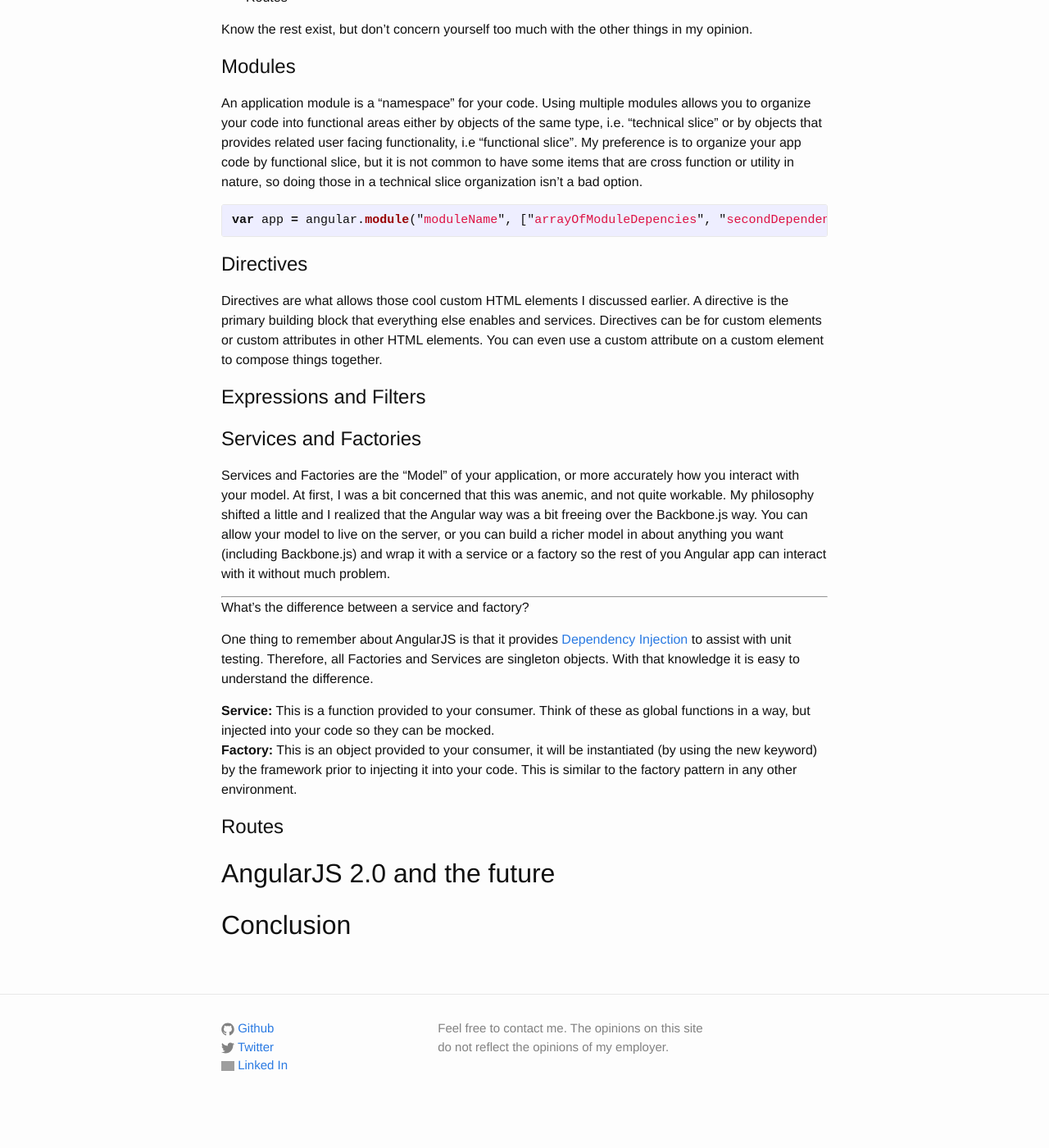
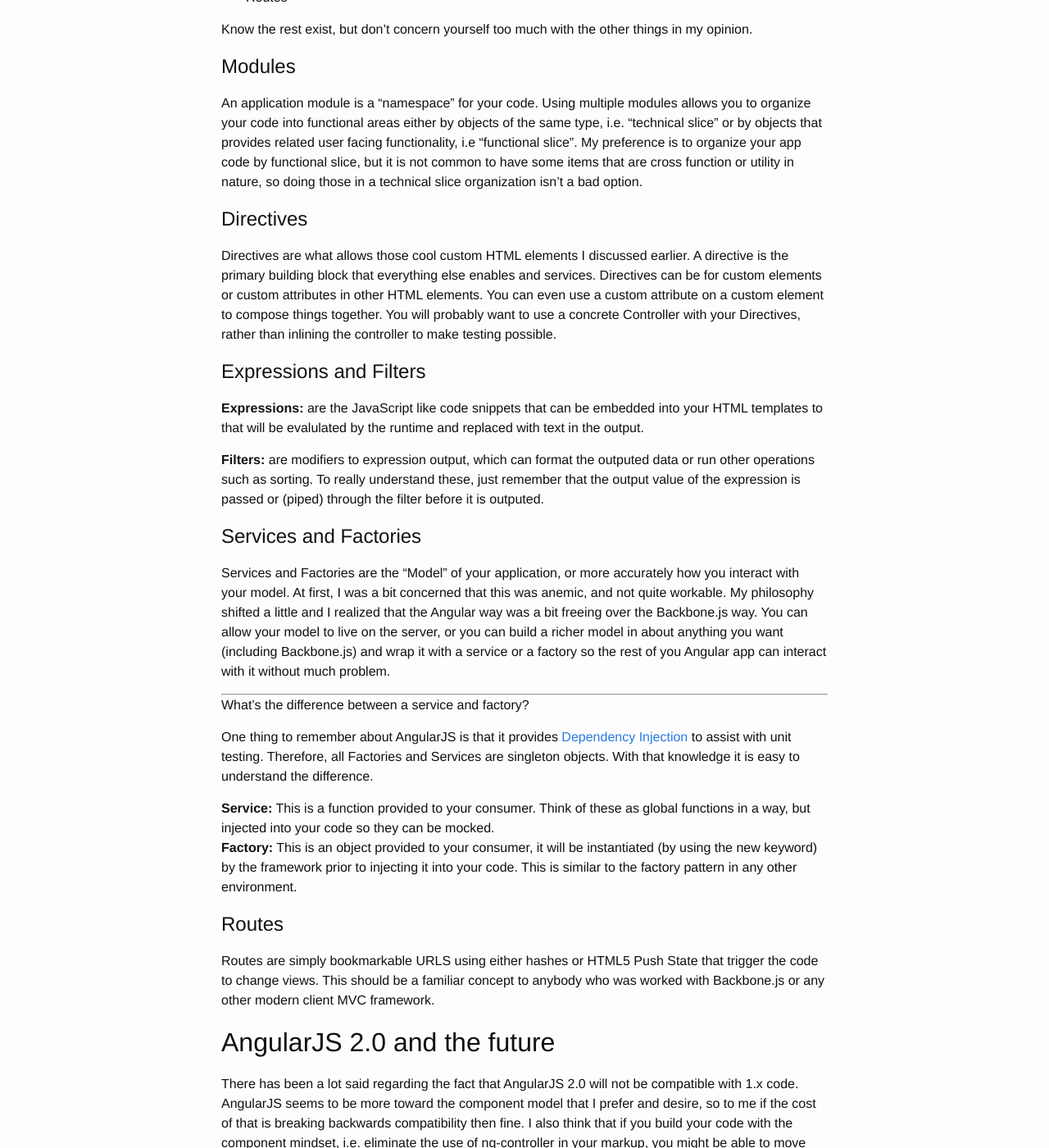
Before and after one commit to caseylmanus/caseylmanus.github.io, a Jekyll site: the page built from _posts/2014-12-12-Angular-Notes.md, in a window 1280 px wide and 1400 px high, scrolled down 1951 px. Shown: the whole window at 82% size. Built offline with Jekyll 4.4.1, drawn with Linux system fonts in a browser that asks for light colours; before the commit the page ends 3322 px from its top, so only the background shows below that; some of the changed text lies outside the part shown; grey boxes are pictures that could not be loaded.

Commit message:
Finished article on Angular

```diff
--- a/_posts/2014-12-12-Angular-Notes.md
+++ b/_posts/2014-12-12-Angular-Notes.md
@@ -63,17 +63,15 @@
 ========
 An application module is a "namespace" for your code.  Using multiple modules allows you to organize your code into functional areas either by objects of the same type, i.e. "technical slice" or by objects that provides related user facing functionality, i.e "functional slice".  My preference is to organize your app code by functional slice, but it is not common to have some items that are cross function or utility in nature, so doing those in a technical slice organization isn't a bad option.
 
-{% highlight javascript %}
-var app = angular.module("moduleName", ["arrayOfModuleDepencies", "secondDependency"]);
-{% endhighlight %}
-
-
 Directives
 =========
-Directives are what allows those cool custom HTML elements I discussed earlier.  A directive is the primary building block that everything else enables and services.  Directives can be for custom elements or custom attributes in other HTML elements.  You can even use a custom attribute on a custom element to compose things together.
+Directives are what allows those cool custom HTML elements I discussed earlier.  A directive is the primary building block that everything else enables and services.  Directives can be for custom elements or custom attributes in other HTML elements.  You can even use a custom attribute on a custom element to compose things together.  You will probably want to use a concrete Controller with your Directives, rather than inlining the controller to make testing possible.
 
 Expressions and Filters
 =========
+**Expressions:** are the JavaScript like code snippets that can be embedded into your HTML templates to that will be evalulated by the runtime and replaced with text in the output. <br/>
+
+**Filters:** are modifiers to expression output, which can format the outputed data or run other operations such as sorting.  To really understand these, just remember that the output value of the expression is passed or (piped) through the filter before it is outputed.
 
 Services and Factories
 =========
@@ -92,9 +90,12 @@
 
 Routes
 =========
+Routes are simply bookmarkable URLS using either hashes or HTML5 Push State that trigger the code to change views.  This should be a familiar concept to anybody who was worked with Backbone.js or any other modern client MVC framework.
 
 AngularJS 2.0 and the future
 -----
+There has been a lot said regarding the fact that AngularJS 2.0 will not be compatible with 1.x code.  AngularJS seems to be more toward the component model that I prefer and desire, so to me if the cost of that is breaking backwards compatibility then fine.  I also think that if you build your code with the component mindset, i.e. eliminate the use of ng-controller in your markup, you might be able to move your app pretty easily to v2.0.
 
 Conclusion
 -----
+AngularJS is a great framework that I didn't give enough credit to.  It can be used to create web components similiar in feel to Polymer and it provides great way to build composable, reusable components that extend the built in capabilities of HTML with your application logic.
```
Also changed, not shown: 1 other file.
